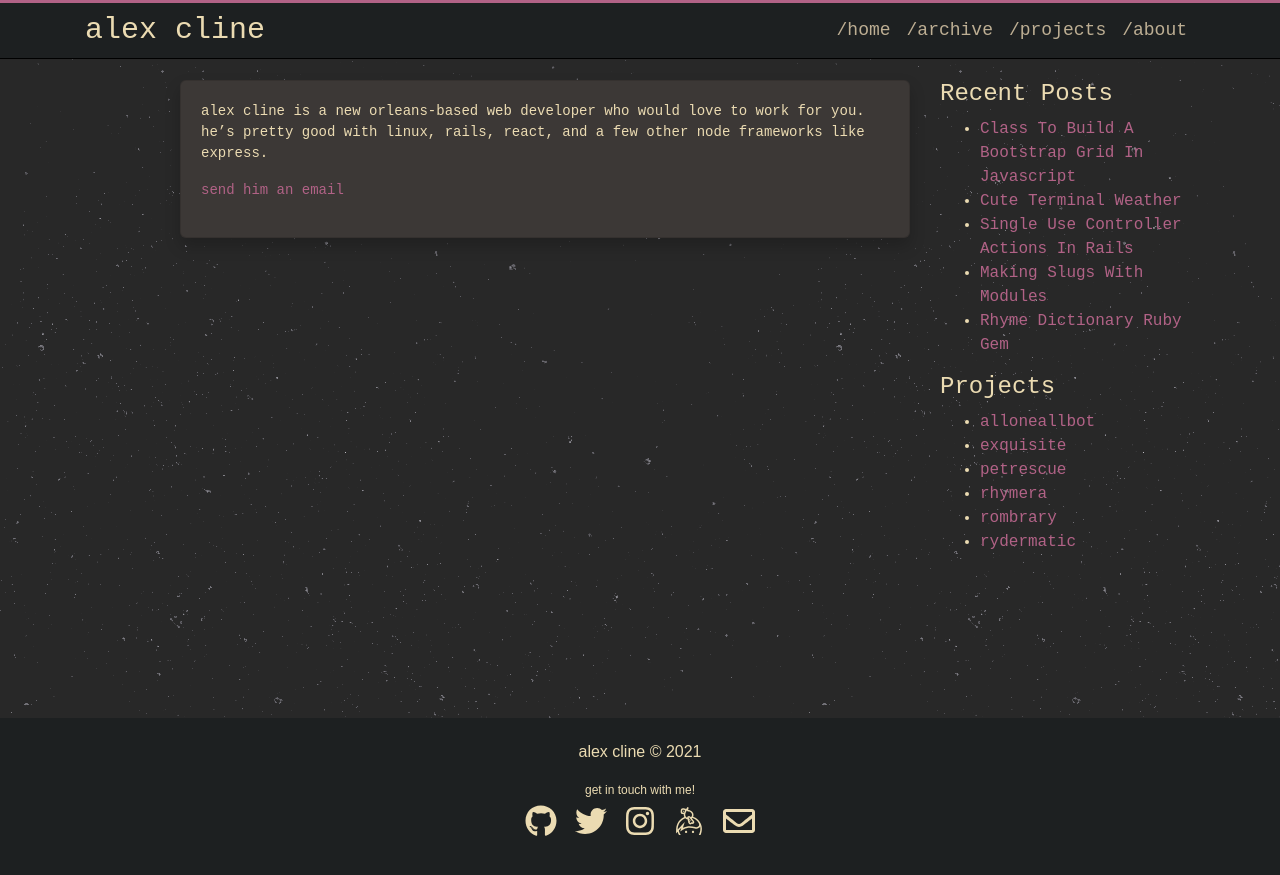
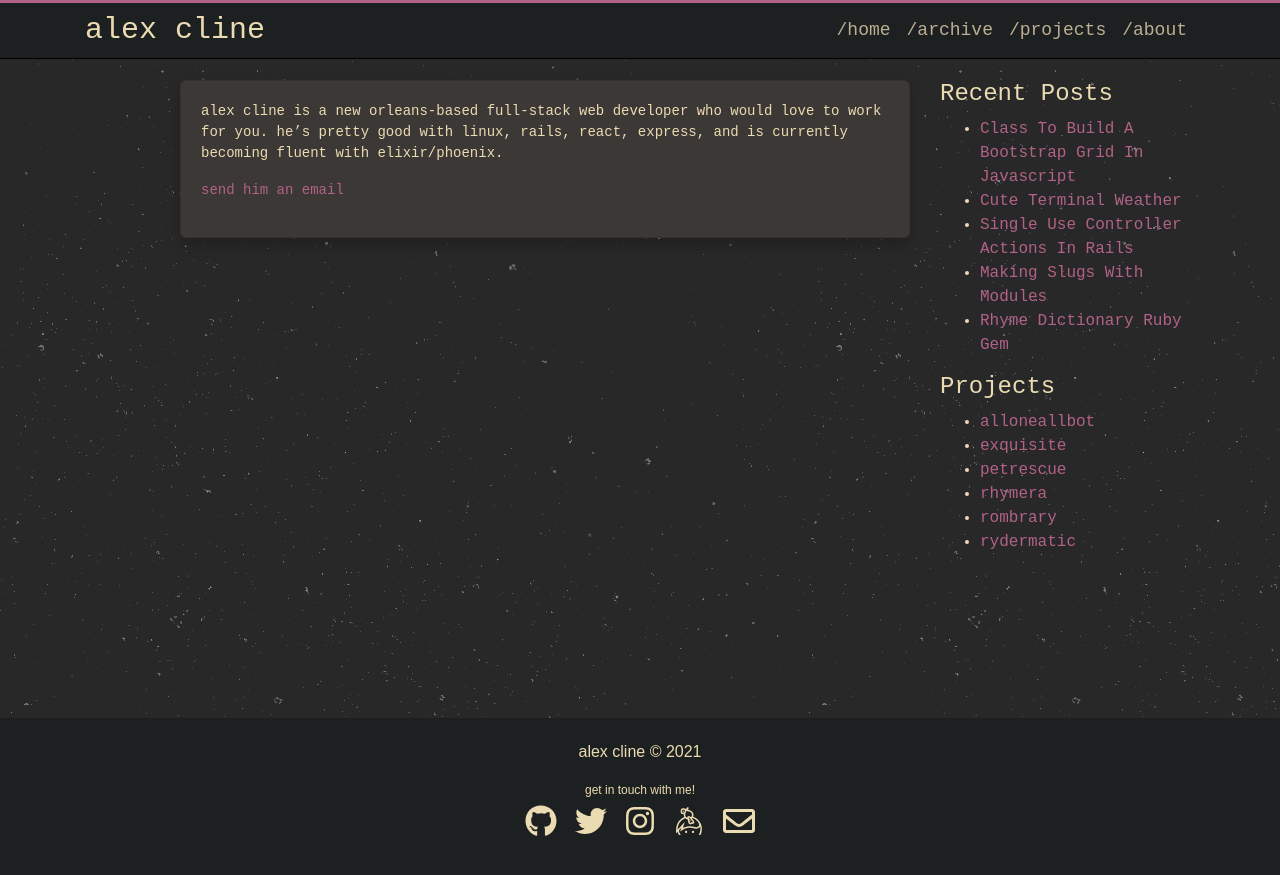
Before and after one commit to revarcline/revarcline.github.io, a Jekyll site: the page built from about.md, in a window 1280 px wide. Shown: the top 875 px of the page. Built offline with Jekyll 4.4.1, drawn with Linux system fonts in a browser that asks for light colours.

Commit message:
more about

```diff
--- a/about.md
+++ b/about.md
@@ -4,6 +4,6 @@ title: About
 permalink: /about/
 ---
 
-alex cline is a new orleans-based web developer who would love to work for you. he's pretty good with linux, rails, react, and a few other node frameworks like express.
+alex cline is a new orleans-based full-stack web developer who would love to work for you. he's pretty good with linux, rails, react, express, and is currently becoming fluent with elixir/phoenix.
 
 [send him an email](mailto:rev.a.r.cline@gmail.com?subject=come work for me)
```
